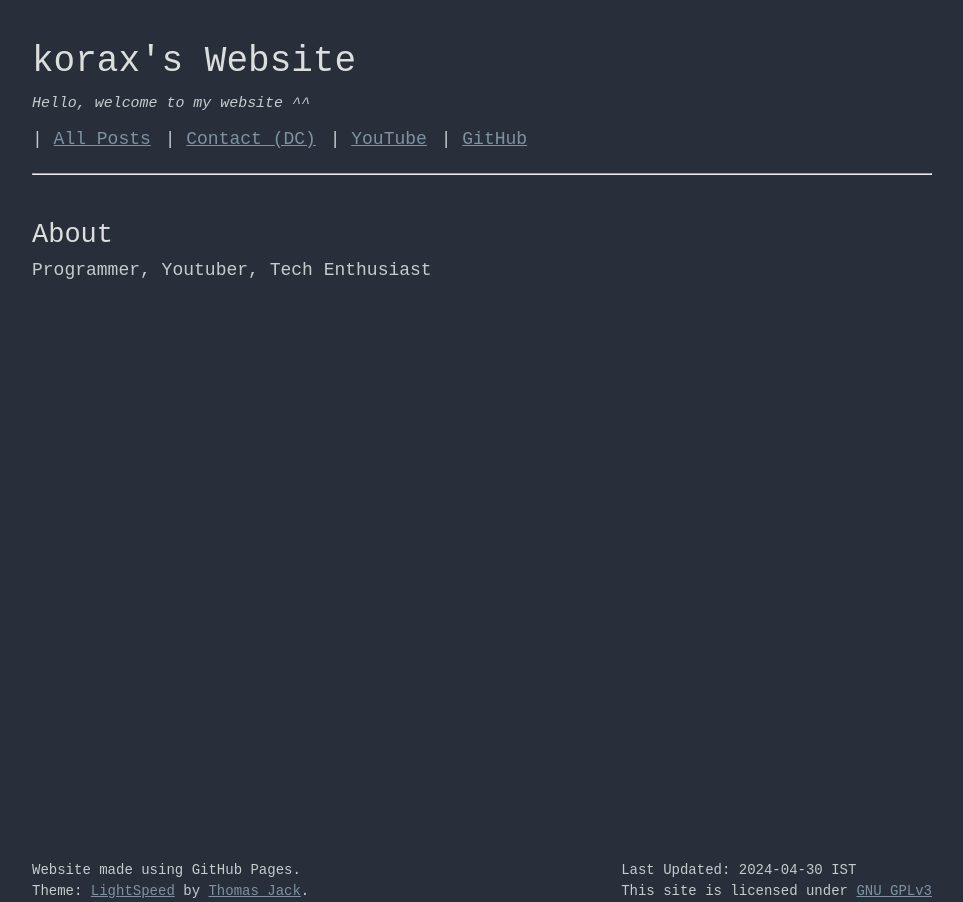
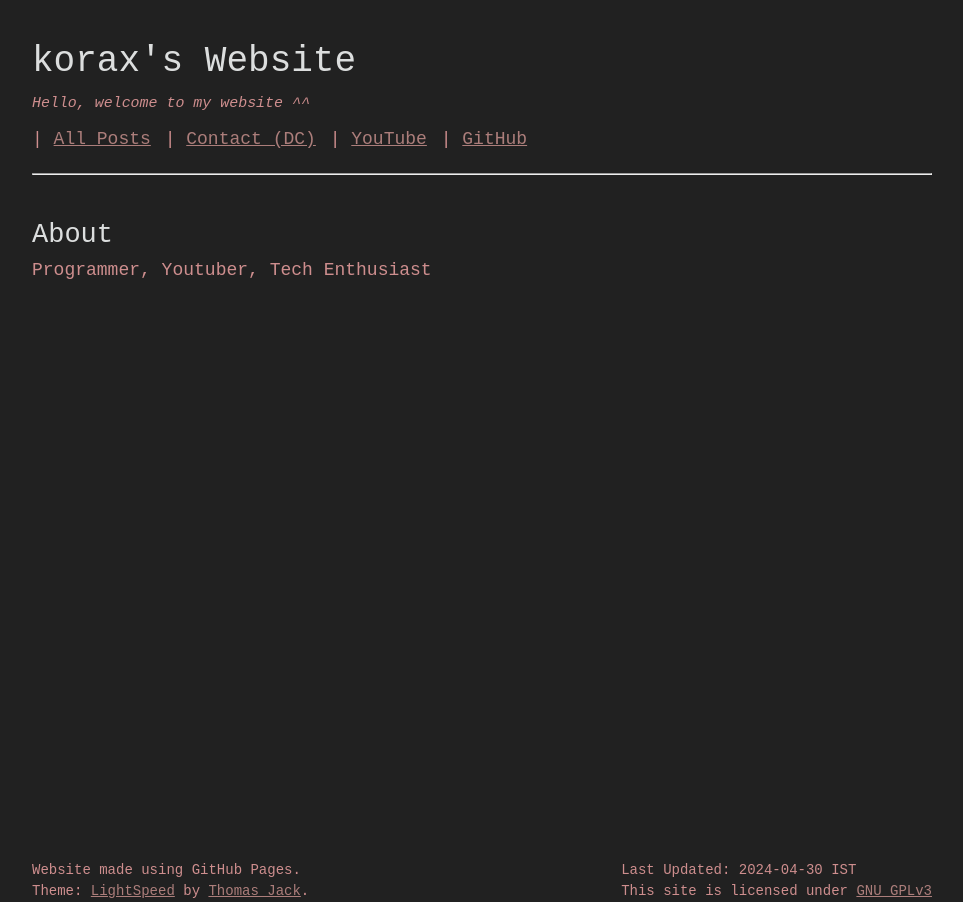
Before and after one commit to koraxial/koraxial.github.io, a Jekyll site: the page built from index.md, in a window 1280 px wide. Shown: the whole page, without its empty margins (158-1121 px from the left). Built offline with Jekyll 4.4.1, drawn with Linux system fonts in a browser that asks for light colours.

Commit message:
Update page.scss

```diff
--- a/_sass/page.scss
+++ b/_sass/page.scss
@@ -38,8 +38,8 @@ header h1, h5 {
 /* 04 Color and contrast */
 
 body {
-  color: #c5ccce;
-  background-color: #282f3a;
+  color: #ce8e8e;
+  background-color: #212121;
 }
 
 h1,
@@ -62,7 +62,7 @@ code {
 /* 06 Primary color */
 
 a {
-  color: #7e92a2;
+  color: #ac7e7b;
 }
 
 /* 07 Secondary colors */
```
